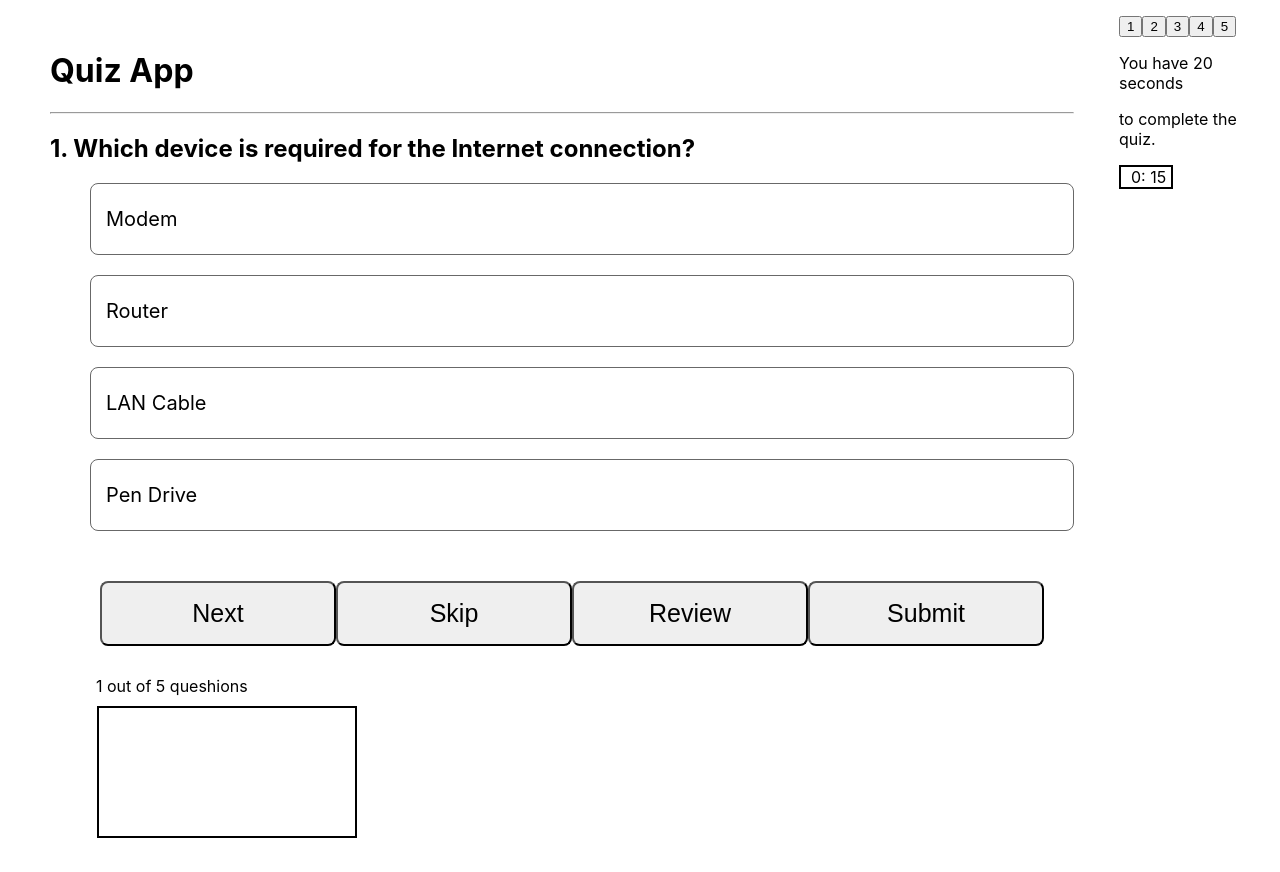
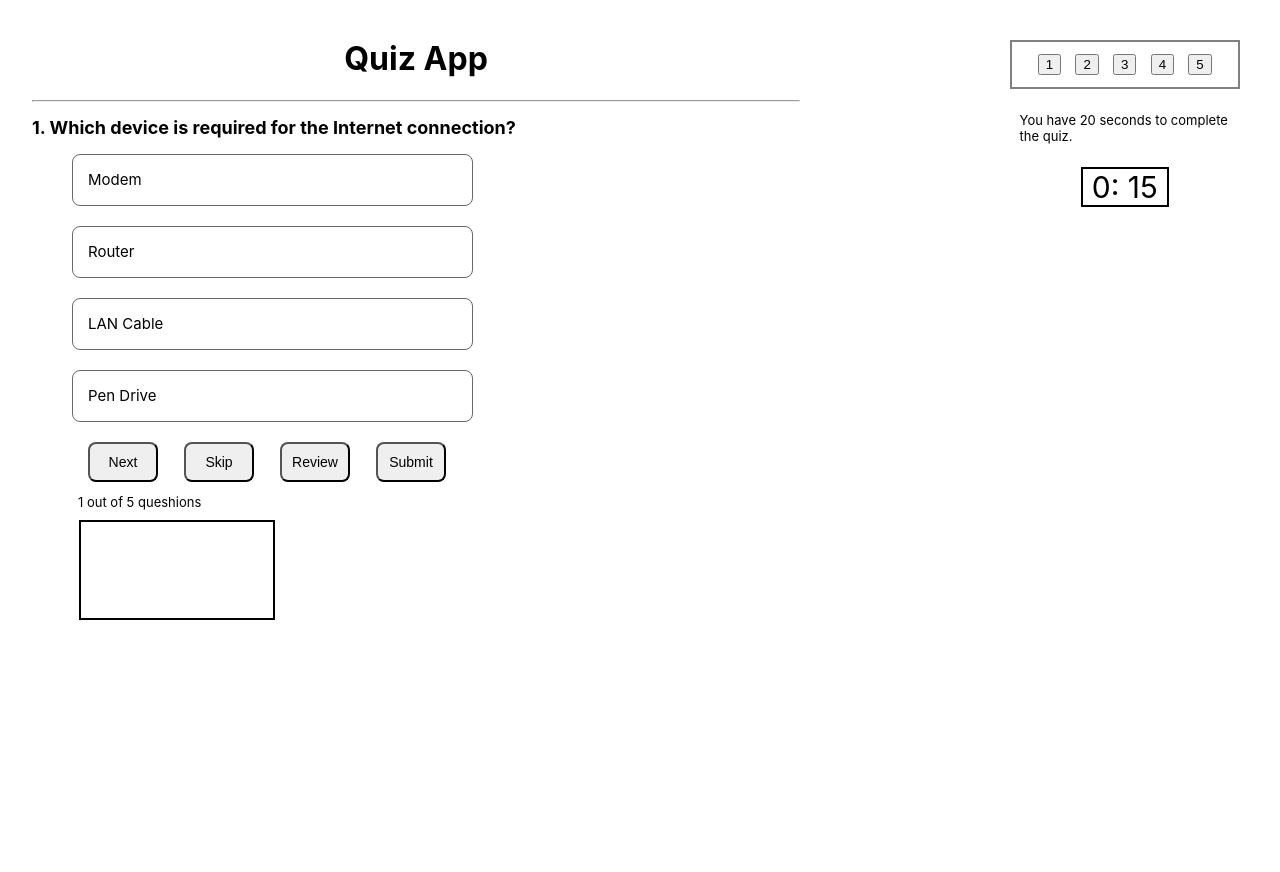
Before and after one commit to piyusht2411/75way_Piyush-Thakur_COER, a React (Create React App) app: page /quiz in a window 1280 px wide. After the commit the page ends 800 px from the top, so only its background shows below. Built offline with nearby package versions, Linux system fonts and the light colour scheme; no server answers.

Commit message:
some ui changes

```diff
--- a/src/components/Quiz.css
+++ b/src/components/Quiz.css
@@ -10,16 +10,26 @@
 .myText{
     margin-left: 46px;
     margin-bottom: 10px;
+    font-size: 13px;
 }
 .mybuttons{
-    padding: 30px;
-    padding-left: 50px;
-    display: flex
+    padding: 12px;
+    padding-left: 43px;
+    display: flex;
+    width: 30vw;
+    padding-top: 0px;
+}
+
+.questionButtons{
+    display: flex;
+    justify-content: space-evenly;
+    border: 2px solid gray;
+    padding: 12px;
 }
 .container{
-    width: 80vw;
-    padding: 30px;
-    padding-left: 50px;
+    width: 60vw;
+    padding: 18px;
+    padding-left: 32px;
 }
 .reviewed{
     background-color: #e9cb0c;
@@ -37,25 +47,32 @@
 .container ul li{
     display: flex;
     align-items: center;
-    height: 70px;
+    height: 50px;
     padding-left: 15px;
     border: 1px solid #686868;
     border-radius: 8px;
     margin-bottom: 20px;
-    font-size: 20px;
+    font-size: 15px;
     cursor: pointer;
+    width: 30vw;
 
 
 }
 .container button{
     margin: auto;
-    width: 250px;
-    height: 65px;
-    font-size: 25px;
-    font-weight: 500;
+    width: 70px;
+    height: 40px;
+    font-size: 14px;
+    font-weight: 300;
     border-radius: 8px;
     cursor: pointer;
 
+}
+.container h1{
+    text-align: center;
+}
+.container h2{
+    font-size: 18px;
 }
 .submitButton{
 
@@ -65,11 +82,19 @@
     font-weight: 800!important;
 }
 
+.timerText{
+    font-size: 13px;
+    padding: 10px;
+    text-wrap: wrap;
 
+}
 .mytimer{
-    border:2px solid black;
-    width:40px;
-    padding-left: 10px;
+    border: 2px solid black;
+    width: 84px;
+    text-align: center;
+    margin: auto;
+    font-size: 30px;
+    color: black;
 }
 .resultContainer{
     border: 1px solid black;
@@ -86,8 +111,8 @@
     transform: translate(0, -50%);
 }
 .allQueshions{
-    width: 35vw;
-    padding: 15px;
+    width: 18vw;
+    padding: 40px;
 }
 @media screen and (max-width: 480px) {
     .submitButton {
--- a/src/components/Quiz.tsx
+++ b/src/components/Quiz.tsx
@@ -186,10 +186,10 @@ const Quiz = () => {
     }
 
     // timeout function for finish test after 20 seconds
-    setTimeout(()=>{
-      finish();
+    // setTimeout(()=>{
+    //   finish();
 
-    },20000)
+    // },20000)
 
 
   return (
@@ -227,12 +227,13 @@ const Quiz = () => {
     </div>
     {!result?<>
       <div className='allQueshions'>
+      <div className='questionButtons'>
       <button ref={button1} onClick={toOne}>1</button>
       <button ref={button2} onClick={toTwo}>2</button>
       <button ref={button3} onClick={toThree}>3</button>
       <button ref={button4} onClick={toFour}>4</button>
       <button ref={button5} onClick={toFive}>5</button>
-      <br/>
+      </div>
       <Timer duration={1*20*1000}/>
     </div>
 
--- a/src/components/Timer.tsx
+++ b/src/components/Timer.tsx
@@ -34,8 +34,7 @@ const Timer = ({ duration }: Props) => {
 
         <>
             <div>
-               <p>You have 20 seconds</p>
-               <p>to complete the quiz.</p>
+               <p className='timerText'>You have 20 seconds to complete the quiz.</p>
                <p className='mytimer'>{getFormattedTime(time)}</p>
             </div>
         </>
```
